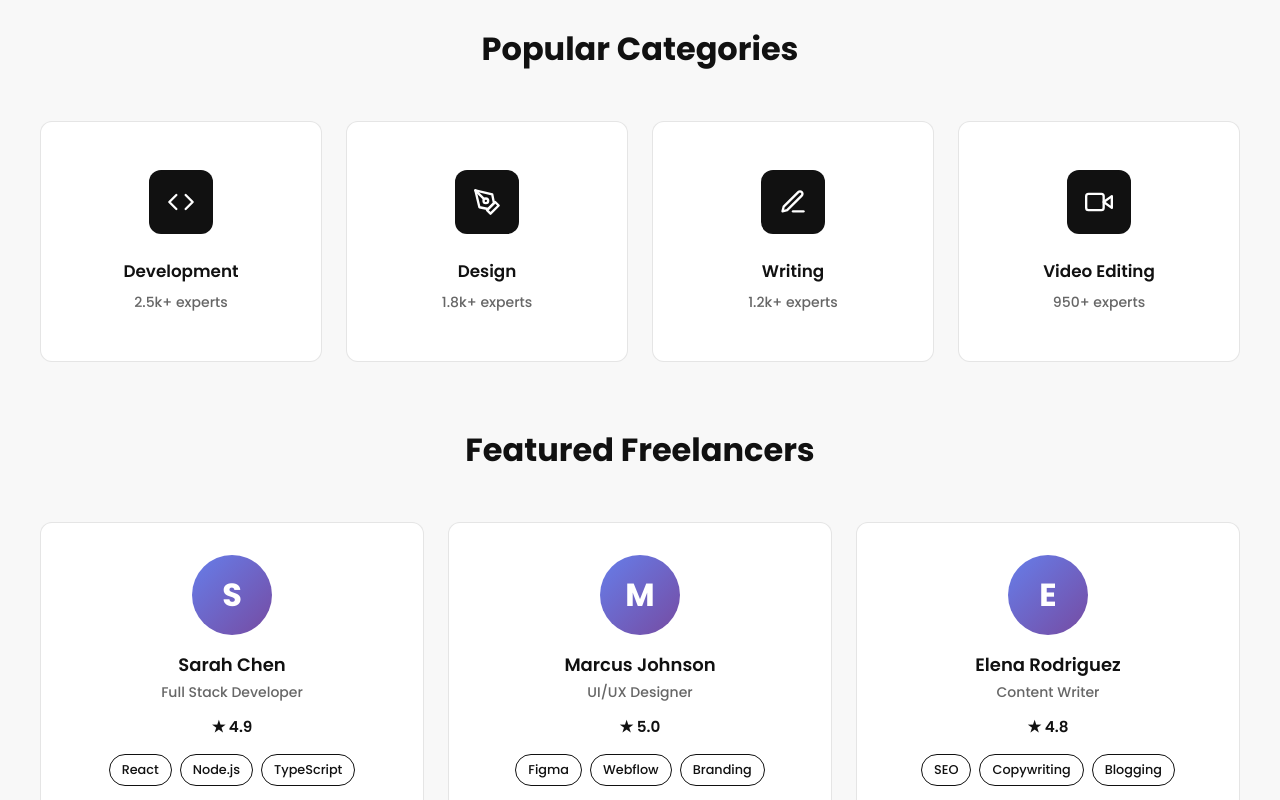
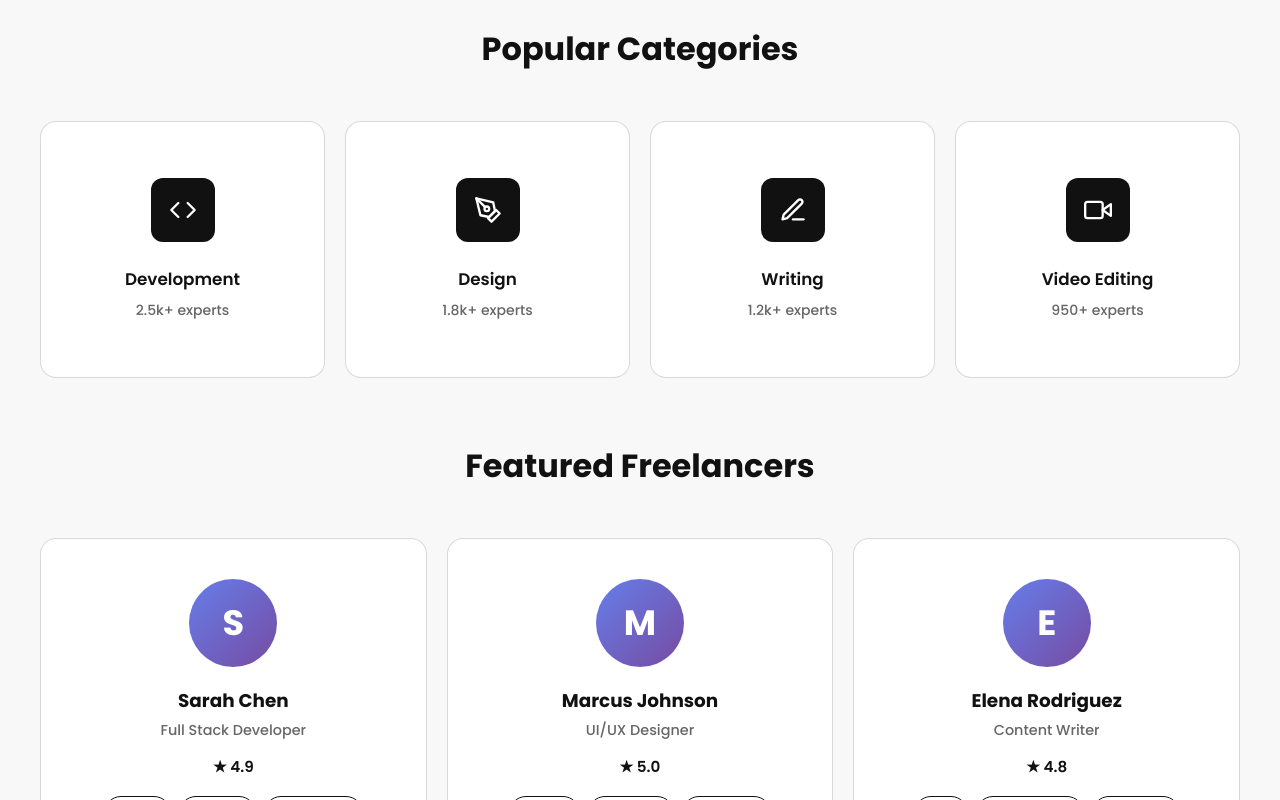
Before and after one commit to bunsai090/Hire-Experts-Work-Smarter, a React (Vite) app: page / in a window 1280 px wide. Shown: the part 620-1420 px from the top of the page. Built offline with nearby package versions, Linux system fonts and the light colour scheme.

Commit message:
Update Home.css
nakuha na mga size

```diff
--- a/src/pages/Home.css
+++ b/src/pages/Home.css
@@ -95,18 +95,22 @@ main {
 .category-grid {
   display: grid;
   grid-template-columns: repeat(4, 1fr);
-  gap: 24px;
+  gap: 20px;
   max-width: 1200px;
   margin: 0 auto;
 }
 
 .category-card {
   background-color: #fff;
-  border: 1px solid rgba(0, 0, 0, 0.1);
-  border-radius: 12px;
-  padding: 48px 32px;
+  border: 1.5px solid rgba(0, 0, 0, 0.15);
+  border-radius: 16px;
+  padding: 56px 36px;
   text-align: center;
   transition: all 0.2s ease;
+  min-height: 200px;
+  display: flex;
+  flex-direction: column;
+  justify-content: center;
 }
 
 .category-card:hover {
@@ -144,18 +148,23 @@ main {
 .freelancer-grid {
   display: grid;
   grid-template-columns: repeat(3, 1fr);
-  gap: 24px;
+  gap: 20px;
   max-width: 1200px;
   margin: 0 auto;
 }
 
 .freelancer-card {
   background-color: #fff;
-  border: 1px solid rgba(0, 0, 0, 0.1);
-  border-radius: 12px;
-  padding: 32px 24px;
+  border: 1.5px solid rgba(0, 0, 0, 0.15);
+  border-radius: 16px;
+  padding: 40px 32px;
   text-align: center;
   transition: all 0.2s ease;
+  min-height: 320px;
+  display: flex;
+  flex-direction: column;
+  align-items: center;
+  justify-content: flex-start;
 }
 
 .freelancer-card:hover {
@@ -164,37 +173,38 @@ main {
 }
 
 .freelancer-avatar {
-  width: 80px;
-  height: 80px;
+  width: 88px;
+  height: 88px;
   background: linear-gradient(135deg, #667eea 0%, #764ba2 100%);
   border-radius: 50%;
   display: flex;
   align-items: center;
   justify-content: center;
-  margin: 0 auto 16px;
-  font-size: 2rem;
+  margin: 0 0 20px 0;
+  font-size: 2.2rem;
   font-weight: 700;
   color: #fff;
+  flex-shrink: 0;
 }
 
 .freelancer-name {
-  font-size: 1.125rem;
-  font-weight: 600;
-  margin: 0 0 4px 0;
+  font-size: 1.15rem;
+  font-weight: 700;
+  margin: 0 0 6px 0;
   color: #111;
 }
 
 .freelancer-role {
-  font-size: 0.875rem;
+  font-size: 0.9rem;
   color: #666;
-  margin: 0 0 12px 0;
+  margin: 0 0 14px 0;
 }
 
 .freelancer-rating {
   font-size: 0.95rem;
   font-weight: 600;
   color: #111;
-  margin: 0 0 16px 0;
+  margin: 0 0 18px 0;
 }
 
 .freelancer-skills {
@@ -205,12 +215,13 @@ main {
 }
 
 .skill-tag {
-  padding: 6px 12px;
+  padding: 7px 14px;
   background-color: transparent;
-  border: 1px solid #111;
+  border: 1.5px solid #111;
   border-radius: 20px;
   font-size: 0.8rem;
   color: #111;
+  font-weight: 500;
 }
 
 /* How It Works */
```
